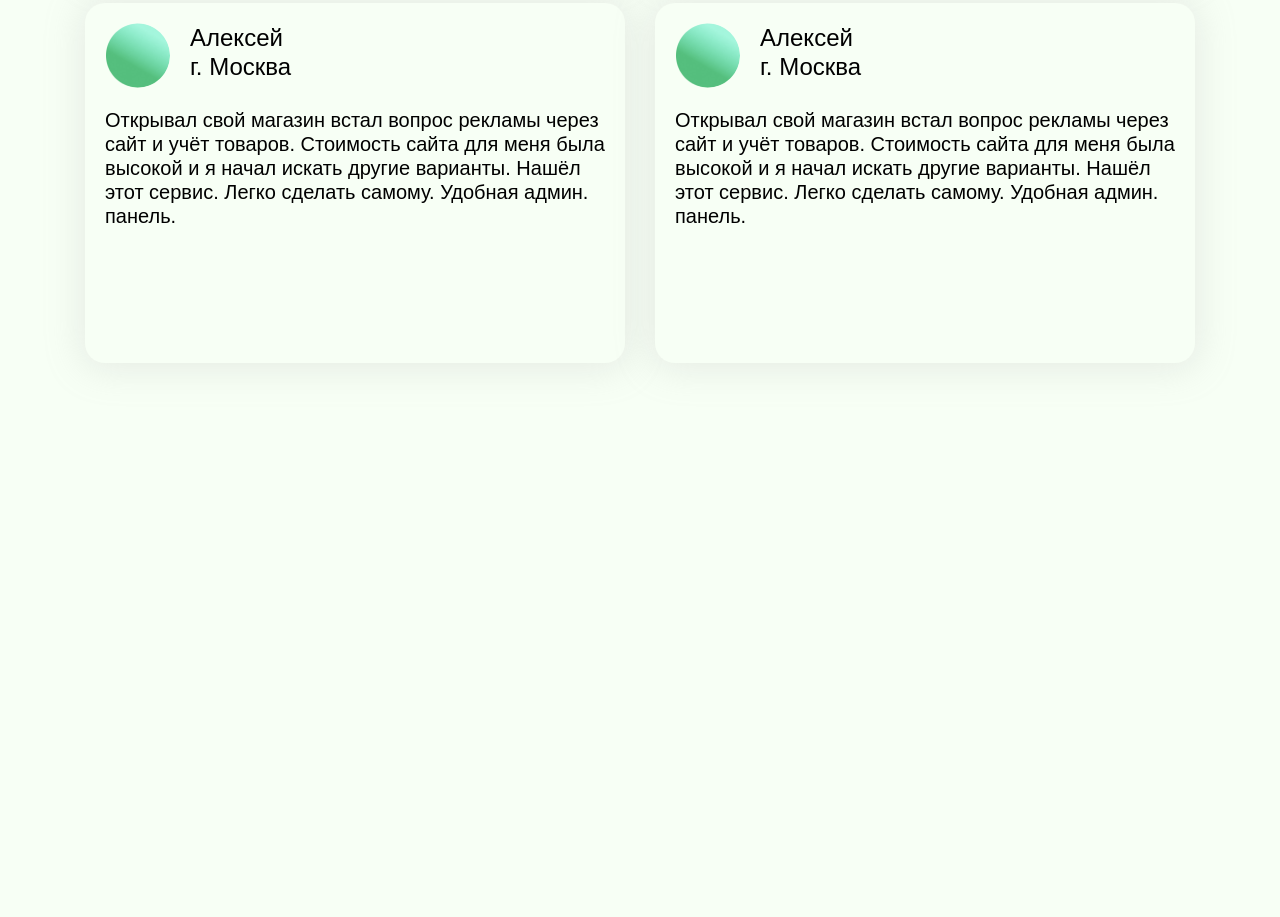
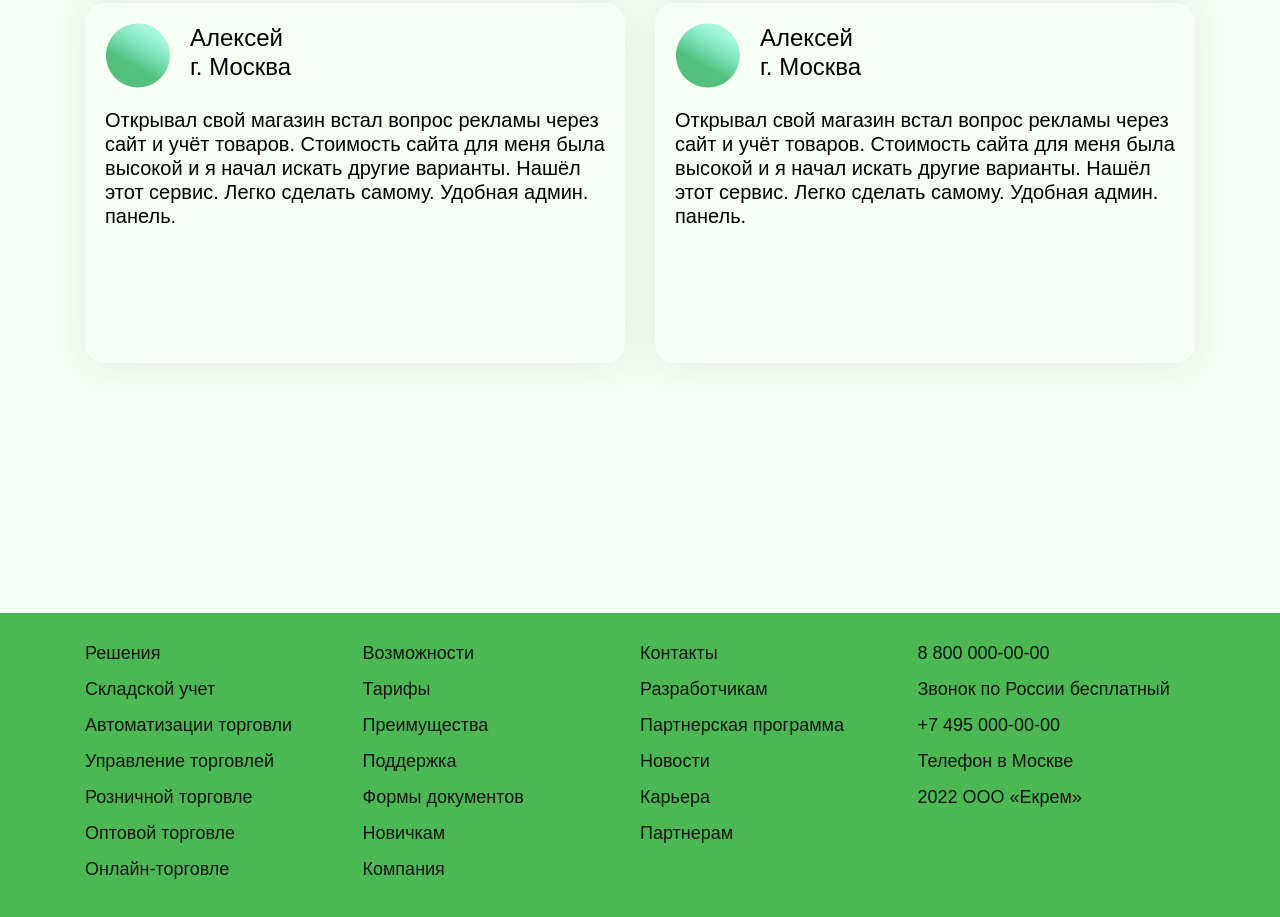
Before and after one commit to Abdulloh007/kerem, a website with bundled scripts: page index.html in a window 1280 px wide. Shown: the part 7058-7975 px from the top of the page. Before the commit the page ends 7671 px from the top, so only its background shows below. Built offline with nearby package versions, Linux system fonts and the light colour scheme; files whose address does not match are found by name.

Commit message:
footer added

```diff
--- a/index.js
+++ b/index.js
@@ -8,7 +8,7 @@ window.addEventListener('DOMContentLoaded', () => {
     const header =  document.querySelector('#header');
     const footer =  document.querySelector('#footer');
     header.innerHTML = HeaderComponent;
-    // footer.innerHTML = FooterComponent;
+    footer.innerHTML = FooterComponent;
 
     //ScrollTop Fixed menu
     const nav = document.querySelectorAll('.ek-nav');
--- a/src/components/footer.js
+++ b/src/components/footer.js
@@ -1,3 +1,47 @@
 export const FooterComponent = `
-
+<div class="ek-container">
+    <div class="ek-row">
+        <div class="ek-footer__column">
+            <ul class="ek-footer__column__list">
+                <li><a href="#">Решения</a></li>
+                <li><a href="#">Складской учет</a></li>
+                <li><a href="#">Автоматизации торговли</a></li>
+                <li><a href="#">Управление торговлей</a></li>
+                <li><a href="#">Розничной торговле</a></li>
+                <li><a href="#">Оптовой торговле</a></li>
+                <li><a href="#">Онлайн-торговле</a></li>
+            </ul>
+        </div>
+        <div class="ek-footer__column">
+            <ul class="ek-footer__column__list">
+                <li><a href="#">Возможности</a></li>
+                <li><a href="#">Тарифы</a></li>
+                <li><a href="#">Преимущества</a></li>
+                <li><a href="#">Поддержка</a></li>
+                <li><a href="#">Формы документов</a></li>
+                <li><a href="#">Новичкам</a></li>
+                <li><a href="#">Компания</a></li>
+            </ul>
+        </div>
+        <div class="ek-footer__column">
+            <ul class="ek-footer__column__list">
+                <li><a href="#">Контакты</a></li>
+                <li><a href="#">Разработчикам</a></li>
+                <li><a href="#">Партнерская программа</a></li>
+                <li><a href="#">Новости</a></li>
+                <li><a href="#">Карьера</a></li>
+                <li><a href="#">Партнерам</a></li>
+            </ul>
+        </div>
+        <div class="ek-footer__column">
+            <ul class="ek-footer__column__list">
+                <li><a href="#">8 800 000-00-00</a></li>
+                <li><a href="javascript:void(0)">Звонок по России бесплатный</a></li>
+                <li><a href="#">+7 495 000-00-00</a></li>
+                <li><a href="javascript:void(0)">Телефон в Москве</a></li>
+                <li><a href="#">2022 ООО «Екрем»</a></li>
+            </ul>
+        </div>
+    </div>
+</div>
 `;
--- a/style.css
+++ b/style.css
@@ -512,3 +512,47 @@ nav.ek-mobile {
     margin: 0;
     min-height: 235px;
 }
+
+
+/* Footer Styles */
+footer {
+    padding: 30px 0 40px;
+    background-color: var(--base);
+}
+.ek-footer__column {
+    box-sizing: border-box;
+    width: calc(25% - (165px / 3));
+    margin-right: 55px;
+}
+.ek-footer__column:last-child {
+    margin-right: 0;
+    width: 25%;
+}
+.ek-footer__column__list {
+    margin: 0;
+    padding: 0;
+}
+.ek-footer__column__list li {
+    padding-bottom: 15px;
+}
+.ek-footer__column__list li a {
+    font-size: 18px;
+    color: var(--text);
+    transition: color .2s ease;
+}
+.ek-footer__column__list li a:hover {
+    color: var(--footer)
+}
+
+
+
+
+/* Media for Different Screens */
+/* -----Tablet Styles----- */
+@media (max-width: 768px) {
+
+}
+/* -----Mobile Styles----- */
+@media (max-width: 576px) {
+
+}
```
